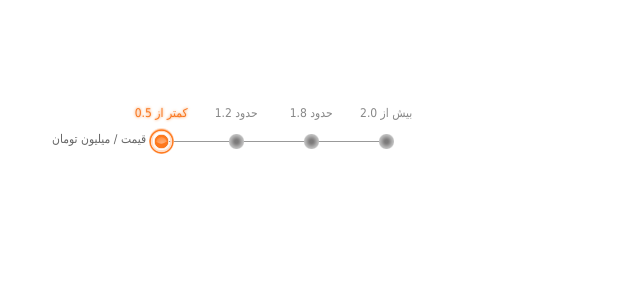
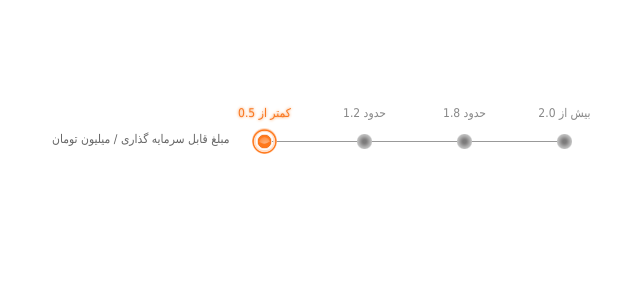
Before and after one commit to ebrahimiaval/Atomiclevel, a PHP site: page / in a window 1280 px wide. Shown: the top 300 px of the page, without its empty margins (48-688 px from the left). Run offline with PHP 8.4, Linux system fonts and the light colour scheme; some libraries are stand-ins or nearby versions.

Commit message:
change to version 2 : no need add HTML base codes add option.topic to set topic fix firefox bog

```diff
--- a/dist/style.css
+++ b/dist/style.css
@@ -9,12 +9,14 @@
 
 
 /*******************************/
-#atomicLevel-topic{
+.atomicLevel-topic{
+    display: block;
     height:22px;
     overflow:hidden;
     direction:rtl;
     padding:0px;
     padding-top:32px;
+    padding-right: 20px;
     float:left;
     text-align:right;
     font-size:12px;
@@ -22,7 +24,7 @@
     color:#666;
 }
 
-#atomicLevel-wrap{
+.atomicLevel-wrap{
 	height:54px;
 	float:left;
 	font-size:12px;
@@ -50,12 +52,15 @@
 
 }
 .atomicLevel-pointPIC{
+    position: absolute;
+    z-index:100;
+    margin-top:26px;
     width:100%;
     height:30px;
-	background:url(imgs/points.png) center -60px  no-repeat;
-	float:left;
+    background-image:url(imgs/points.png);
+    background-position: center -60px  ;
+    background-repeat: no-repeat;
     cursor:pointer;
-
 }
 
 .atomicLevel-activePointTXT{
@@ -64,7 +69,7 @@
 }
 
 /*********************/
-#atomicLevel-pointLine{
+.atomicLevel-pointLine{
 	height:1px;
 	width:500px;
 	margin-top:41px;
@@ -73,9 +78,11 @@
 	z-index:1000;
 }
 
-#atomicLevel-pointSelector{
+.atomicLevel-pointSelector{
 	height:30px;
-	background:url(imgs/points.png) center 0px  no-repeat;
+        background-image:url(imgs/points.png);
+        background-position: center 0px;
+        background-repeat: no-repeat;
 	margin-top:26px;
 	position:absolute;
 	z-index:1020;
--- a/index.php
+++ b/index.php
@@ -18,11 +18,11 @@
 
 	var startPoint = <?php if (@$_GET["startPoint"])echo $_GET["startPoint"]; else echo 1; ?>;
 
-	$('#atomicLevel-wrap').sinoserAtomicLevel({
+	$('#container').atomicLevel({
+            topic: "مبلغ قابل سرمایه گذاری / میلیون تومان",
             params:array,
-            width:700,
+            width:400,
             start:startPoint,
-            width:300,
             /*,redirect:false*/
         },
         'easeOutBounce'
@@ -33,16 +33,16 @@
 
 </head>
 <body>
-
+<span id="atomicLevel-topic"></span><div id="atomicLevel-wrap"><div id="atomicLevel-pointSelector"></div><div id="atomicLevel-pointLine"></div></div>
 
 <div id="container">
-
-    <div id="atomicLevel-topic">قیمت / میلیون تومان</div>
-	<div id="atomicLevel-wrap">
-            <div id="atomicLevel-pointSelector"></div>
-            <div id="atomicLevel-pointLine"></div>
+<!--
+    <div class="atomicLevel-topic">قیمت / میلیون تومان</div>
+	<div class="atomicLevel-wrap">
+            <div class="atomicLevel-pointSelector"></div>
+            <div class="atomicLevel-pointLine"></div>
     </div>
-
+ -->
 </div>
 
 
```
Also changed, not shown: dist/atomicLevel.js. Lines whose indentation alone changed are shown as unchanged.
